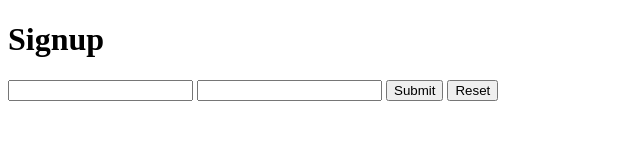
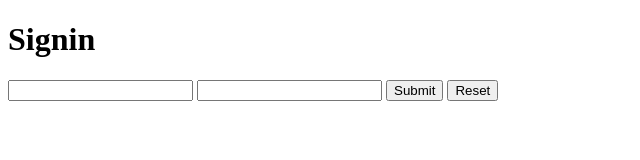
Before and after one commit to vishalnagda1/gotech-task-fe, a plain HTML site: page user/signin.html in a window 1280 px wide. Shown: the full height of the page, 0-640 px from the left. Drawn offline with Linux system fonts and the light colour scheme.

Commit message:
create a signin.html page

```diff
--- a/user/signin.html
+++ b/user/signin.html
@@ -1,12 +1,14 @@
 <!DOCTYPE html>
 <html lang="en">
+
 <head>
     <meta charset="UTF-8">
     <meta name="viewport" content="width=device-width, initial-scale=1.0">
-    <title>Signup</title>
+    <title>Signin</title>
 </head>
+
 <body>
-    <h1>Signup</h1>
+    <h1>Signin</h1>
     <label for="username">
         <input type="text" name="username" id="username" />
     </label>
@@ -17,5 +19,6 @@
     <button type="reset" onclick="resetData(event)">Reset</button>
     <p id="message"></p>
     <script src="../js/signin.js"></script>
-    </body>
+</body>
+
 </html>
```
